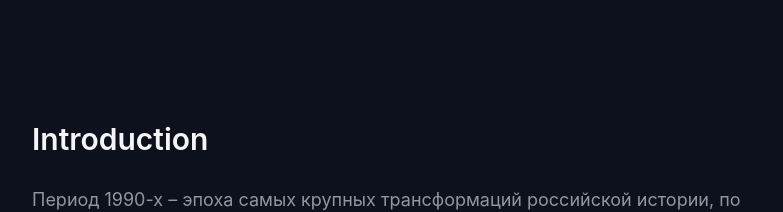
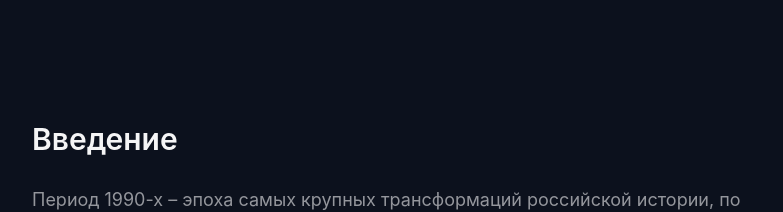
Before and after one commit to Ask4r/rh-hse, a Nuxt app: page / in a window 1280 px wide. Shown: the part 1140-1352 px from the top of the page, without its empty margins (248-1031 px from the left). Built offline with nearby package versions, Linux system fonts and the light colour scheme.

Commit message:
Update LandingContent.vue

```diff
--- a/components/landing-content/LandingContent.vue
+++ b/components/landing-content/LandingContent.vue
@@ -5,7 +5,7 @@
 <template>
   <article class="content">
 
-    <h2 class="heading-sm">Introduction</h2>
+    <h2 class="heading-sm">Введение</h2>
 
     <p class="plain-text">
       Период 1990-х – эпоха самых крупных трансформаций российской истории, по совместительству являющаяся одной из самых
```
